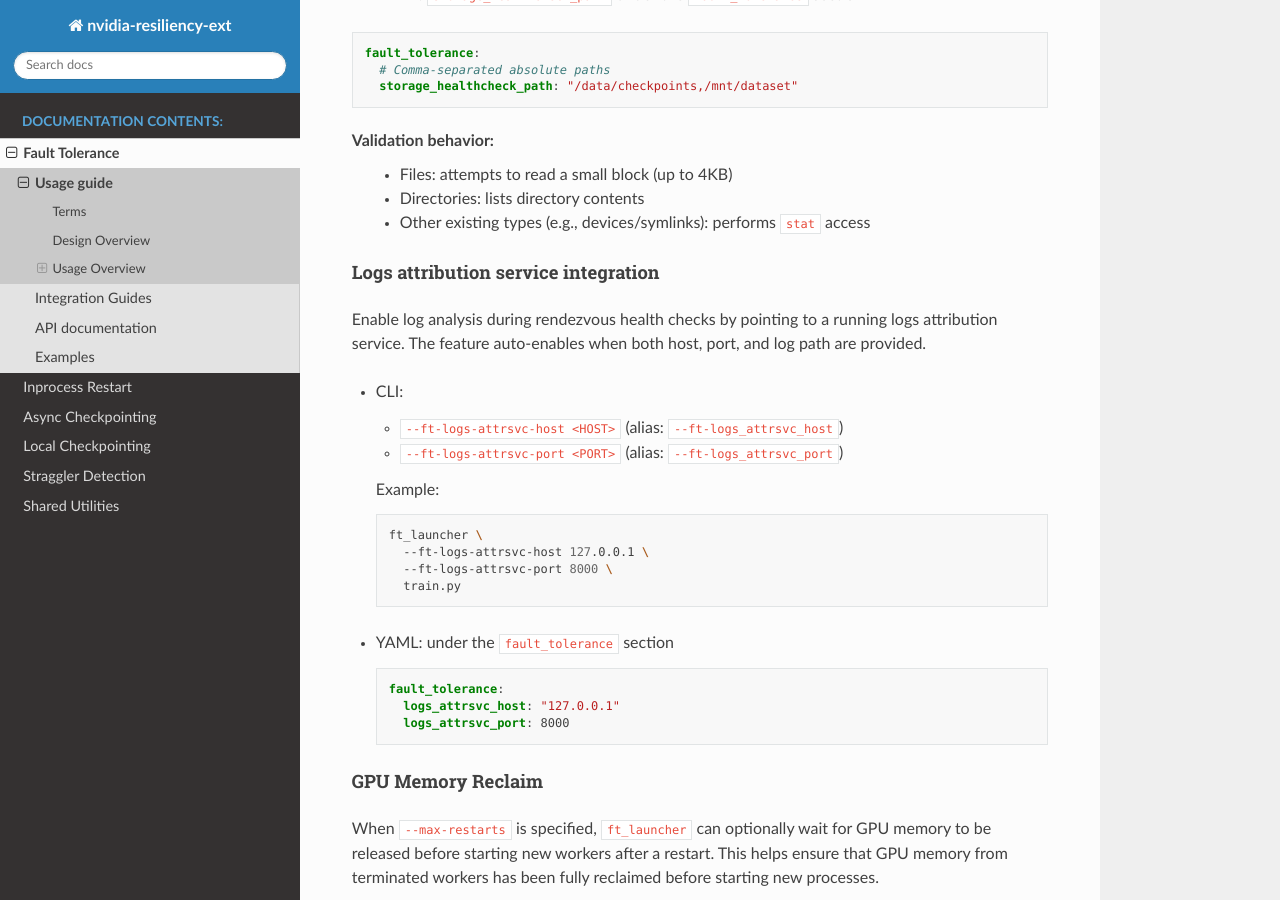
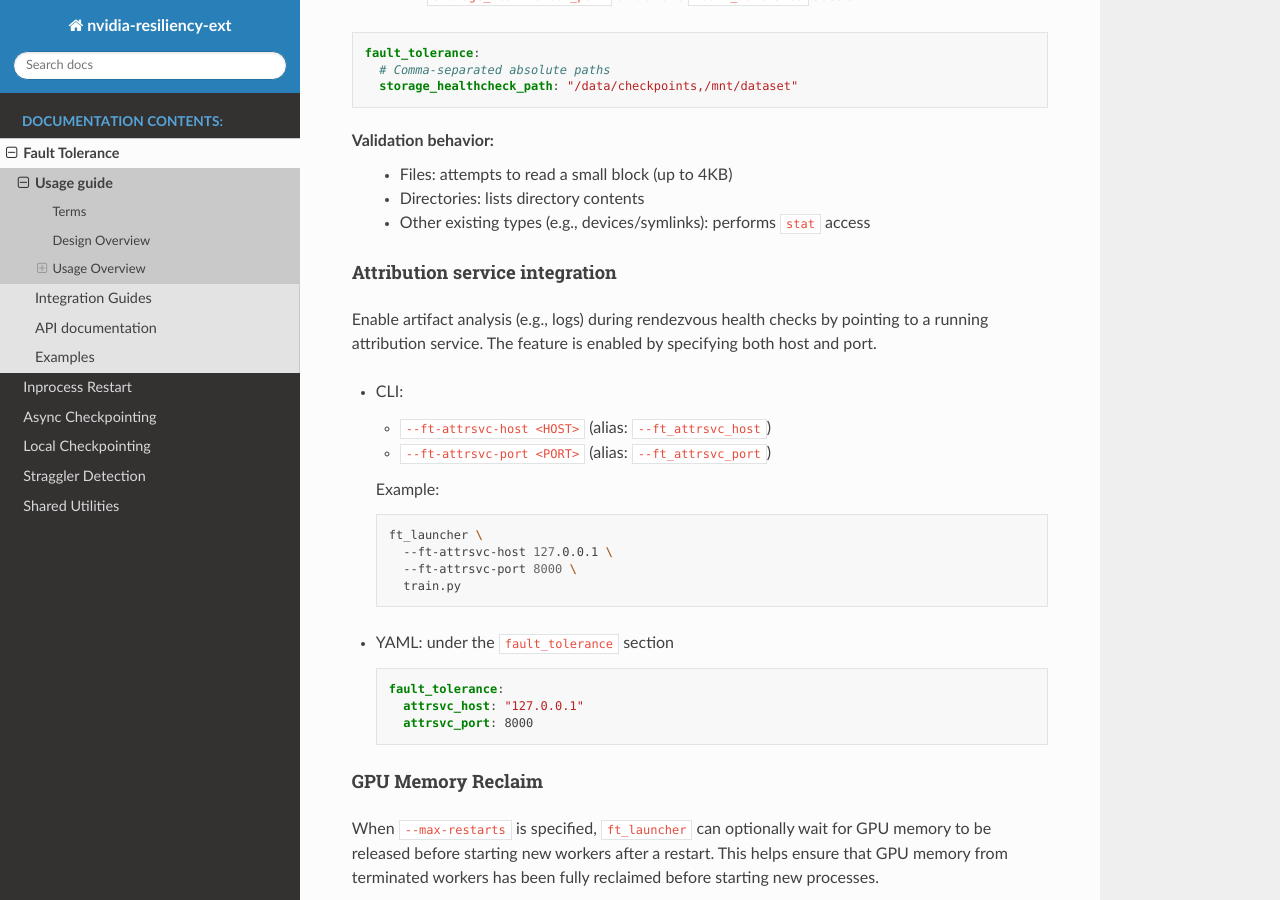
Before and after one commit to NVIDIA/nvidia-resiliency-ext, a Sphinx documentation site: the page built from docs/source/fault_tolerance/usage_guide.rst, in a window 1280 px wide and 900 px high, scrolled down 2533 px. Built offline with Sphinx 7.4.7 and the Read the Docs theme 3.1.0, drawn with Linux system fonts in a browser that asks for light colours; pages that are not in the unit, such as notebooks, are missing from menus.

Commit message:
Rename to attr svc

```diff
--- a/docs/source/fault_tolerance/usage_guide.rst
+++ b/docs/source/fault_tolerance/usage_guide.rst
@@ -117,24 +117,24 @@ Validation behavior:
   - Other existing types (e.g., devices/symlinks): performs ``stat`` access
 
 
-Logs attribution service integration
-^^^^^^^^^^^^^^^^^^^^^^^^^^^^^^^^^^^
+Attribution service integration
+^^^^^^^^^^^^^^^^^^^^^^^^^^^^^^^
 
-Enable log analysis during rendezvous health checks by pointing to a running logs attribution service.
-The feature auto-enables when both host, port, and log path are provided.
+Enable artifact analysis (e.g., logs) during rendezvous health checks by pointing to a running attribution service.
+The feature is enabled by specifying both host and port.
 
 * CLI:
 
-  - ``--ft-logs-attrsvc-host <HOST>`` (alias: ``--ft-logs_attrsvc_host``)
-  - ``--ft-logs-attrsvc-port <PORT>`` (alias: ``--ft-logs_attrsvc_port``)
+  - ``--ft-attrsvc-host <HOST>`` (alias: ``--ft_attrsvc_host``)
+  - ``--ft-attrsvc-port <PORT>`` (alias: ``--ft_attrsvc_port``)
 
   Example:
 
   .. code-block:: bash
 
      ft_launcher \
-       --ft-logs-attrsvc-host 127.0.0.1 \
-       --ft-logs-attrsvc-port 8000 \
+       --ft-attrsvc-host 127.0.0.1 \
+       --ft-attrsvc-port 8000 \
        train.py
 
 * YAML: under the ``fault_tolerance`` section
@@ -142,8 +142,8 @@ The feature auto-enables when both host, port, and log path are provided.
   .. code-block:: yaml
 
      fault_tolerance:
-       logs_attrsvc_host: "127.0.0.1"
-       logs_attrsvc_port: 8000
+       attrsvc_host: "127.0.0.1"
+       attrsvc_port: 8000
 
 GPU Memory Reclaim
 ^^^^^^^^^^^^^^^^^^
```
Also changed, not shown: 5 other files.
